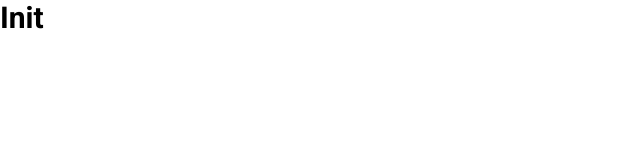
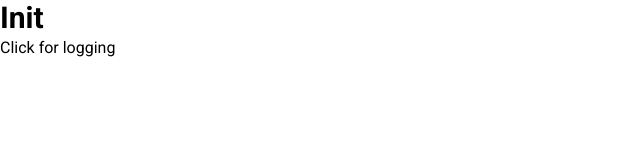
Before and after one commit to SweetoCodes/youtube-wrapped, a React (Create React App) app: page / in a window 1280 px wide. Shown: the top 160 px of the page, without its empty margins (0-640 px from the left). Built offline with nearby package versions, Linux system fonts and the light colour scheme.

Commit message:
added chrome history api call logic and updated readme

```diff
--- a/src/App.js
+++ b/src/App.js
@@ -5,6 +5,17 @@ function App() {
   return (
     <div className=" h-[600px] w-[800px]">
       <p className="text-3xl font-bold">Init</p>
+      <button
+        onClick={() => {
+           chrome.history.search({
+                  text: '',
+                  maxResults: 1000000, //defaults to 100, set arbitrarily high to get all results
+                  startTime:1 // defaults to one day, this gets the full 3 onth history
+              }, function(results) {
+                  console.log(results);
+              })
+        }}
+      >Click for logging</button>
     </div>
   );
 }
```
Also changed, not shown: 1 other file (tests, documents, lock files or other folders).
